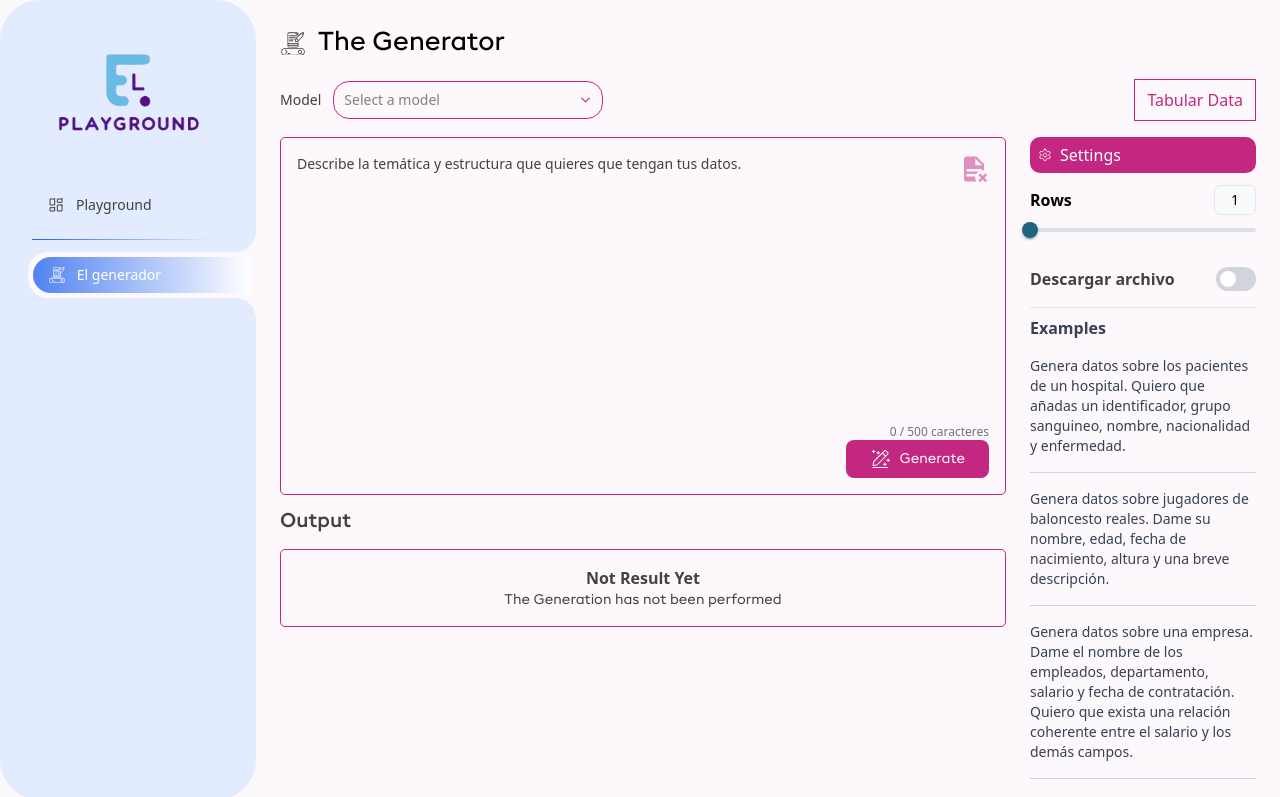
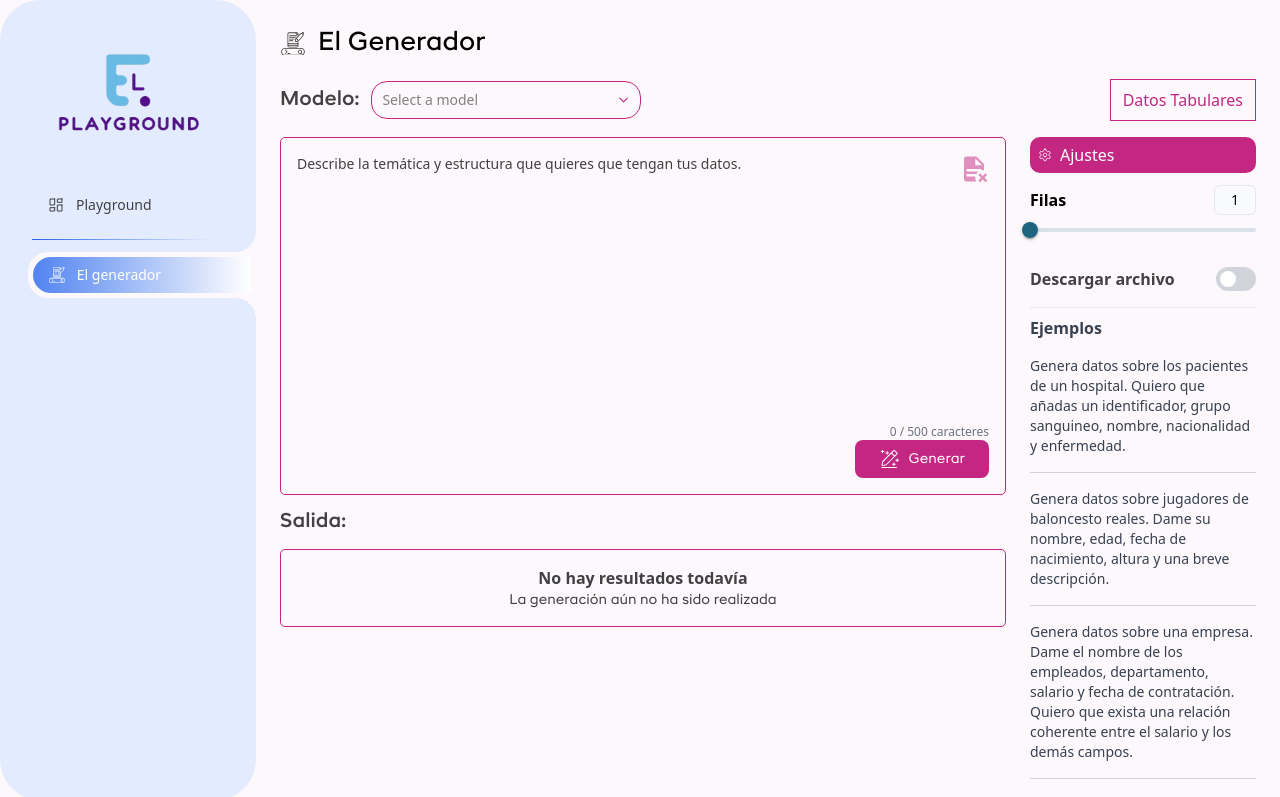
Before and after one commit to UO289137/TFG, a React (Create React App) app in the folder frontend/: page /generator in a window 1280 px wide. Shown: the top 797 px of the page. Built offline with nearby package versions, Linux system fonts and the light colour scheme.

Commit message:
Traducido el frontend al español evitando anglicismos. Sustituidas las alertas por mensajes en la UI.

```diff
--- a/frontend/src/pages/Generator.tsx
+++ b/frontend/src/pages/Generator.tsx
@@ -29,6 +29,8 @@ const Generator: React.FC = () => {
   const [fileName, setFileName] = useState('synthetic_data');
   const [fileNameError, setFileNameError] = useState('');
   const [themeError, setThemeError] = useState('');
+  const [fileError, setFileError] = useState<string>('');
+  const [generalError, setGeneralError] = useState<string>('');
 
   // Definir los rangos para cada modelo
   const rowRanges = {
@@ -56,6 +58,8 @@ const Generator: React.FC = () => {
     setThemeError('');
     setDownloadEnabled(false);
     setCsvContent('');
+    setGeneralError('');
+    setFileError('');
   }, [model]);
 
   // Manejador del Slider
@@ -81,14 +85,16 @@ const Generator: React.FC = () => {
 
   // Manejador para la subida de archivo (para ctgan)
   const handleFileChange = (e: React.ChangeEvent<HTMLInputElement>) => {
+    setGeneralError('');
+    setFileError('');
     if (e.target.files && e.target.files.length > 0) {
       const selectedFile = e.target.files[0];
       const fileName = selectedFile.name.toLowerCase();
       // Validación de extensión .csv
       if (!fileName.endsWith('.csv')) {
-        alert('Por favor, selecciona un archivo CSV.');
-        e.target.value = ''; // Reiniciar el input
-        setFile(null); // Asegurarse de no almacenar el archivo en el estado
+        setFileError('Por favor, selecciona un archivo con extensión .csv.');
+        e.target.value = '';
+        setFile(null);
         return;
       }
       // Validación del contenido del CSV: al menos 2 muestras de datos (excluyendo la cabecera)
@@ -99,10 +105,10 @@ const Generator: React.FC = () => {
           const totalFilas = results.data.length;
           // Se asume que la primera línea es la cabecera.
           if (totalFilas - 1 < 2) {
-            alert(
-              'El archivo CSV debe contener al menos 2 entradas de datos (excluyendo la cabecera).'
+            setFileError(
+              'El CSV debe tener al menos 2 filas de datos (sin contar la cabecera).'
             );
-            e.target.value = ''; // Reiniciar el input en caso de error
+            e.target.value = '';
             setFile(null);
             return;
           }
@@ -121,9 +127,11 @@ const Generator: React.FC = () => {
   };
 
   const handleGenerate = async () => {
+    setGeneralError('');
+    setFileError('');
     if (model === 'ctgan' || model === 'gaussian') {
       if (!file) {
-        alert('Por favor, selecciona un archivo CSV.');
+        setFileError('Debes seleccionar un archivo CSV antes de generar.');
         return;
       }
     } else if (!text.trim()) {
@@ -182,12 +190,14 @@ const Generator: React.FC = () => {
     } catch (error: any) {
       if (error.name === 'AbortError') {
         // Si la petición se aborta por timeout, notificamos al usuario
-        alert(
-          'La solicitud ha tardado más de 300 segundos y ha sido cancelada. Inténtalo nuevamente.'
+        setGeneralError(
+          'La petición superó el tiempo máximo de espera. Inténtalo más tarde.'
         );
       } else {
         console.error(error);
-        alert('Error generating data. Please try again.');
+        setGeneralError(
+          'Error al generar datos. Por favor, vuelve a intentarlo.'
+        );
       }
     } finally {
       clearTimeout(timeoutId);
@@ -201,16 +211,16 @@ const Generator: React.FC = () => {
       <TopBar containerClassName="justify-between">
         <aside className="flex justify-start items-center gap-3">
           <GeneratorIcon className="fill-[#414042] w-[26px] h-[23.59px]" />
-          <h2 className="text-[26px] font-primary font-medium">
-            The Generator
-          </h2>
+          <h2 className="text-[26px] font-primary font-medium">El Generador</h2>
         </aside>
       </TopBar>
 
       {/* Generator Bar */}
       <div className="flex justify-between items-center w-full">
         <div className="flex items-center gap-3">
-          <p className="sm:text-sm text-xs text-[#414042]">Model</p>
+          <p className="text-[#414042] lg:text-[20px] text-[18px] font-primary font-semibold">
+            Modelo:
+          </p>
           <div className="flex">
             <GeneratorSelect
               options={[
@@ -254,7 +264,7 @@ const Generator: React.FC = () => {
             className="md:py-2 p-1.5 md:px-3 px-2 border border-generator text-generator text-[#414042] lg:text-base md:text-sm text-xs"
             onClick={() => navigate('?model=merlin')}
           >
-            Tabular Data
+            Datos Tabulares
           </button>
         </div>
       </div>
@@ -263,6 +273,11 @@ const Generator: React.FC = () => {
       <div className="grid grid-cols-8 gap-6 mt-4">
         <div className="flex flex-col gap-3 w-full xl:col-span-6 col-span-8">
           <div className="border border-generator rounded-[5px] relative p-4">
+            {generalError && (
+              <div className="bg-red-100 border border-red-400 text-red-700 p-2 rounded mb-4">
+                {generalError}
+              </div>
+            )}
             {model === 'ctgan' || model === 'gaussian' ? (
               <div>
                 <label className="block mb-2 text-[#414042]">
@@ -274,6 +289,9 @@ const Generator: React.FC = () => {
                   onChange={handleFileChange}
                   className="w-full"
                 />
+                {fileError && (
+                  <p className="text-red-500 text-xs mt-1">{fileError}</p>
+                )}
               </div>
             ) : (
               <div className="relative">
@@ -315,14 +333,19 @@ const Generator: React.FC = () => {
                 disabled={loading || (downloadEnabled && fileNameError !== '')}
               >
                 <PenIcon className="md:w-[22px] w-[20px] md:h-[22px] h-[20px] fill-white" />
-                {loading ? `Generating... (${elapsedTime}s)` : 'Generate'}
+                {loading ? `Generating... (${elapsedTime}s)` : 'Generar'}
               </button>
             </aside>
+            {generalError && (
+              <div className="bg-red-100 border border-red-400 text-red-700 px-4 py-2 rounded mb-4">
+                {generalError}
+              </div>
+            )}
           </div>
 
           {/* Output */}
           <h2 className="text-[#414042] lg:text-[20px] text-[18px] font-primary font-semibold">
-            Output
+            Salida:
           </h2>
           <div className="flex flex-col items-center border border-generator rounded-[5px] justify-center p-4 overflow-y-auto max-h-[323px]">
             {loading ? (
@@ -388,10 +411,10 @@ const Generator: React.FC = () => {
             ) : (
               <>
                 <h3 className="text-[#414042] lg:text-base text-sm font-semibold">
-                  Not Result Yet
+                  No hay resultados todavía
                 </h3>
                 <p className="text-[#414042] lg:text-sm text-xs font-primary">
-                  The Generation has not been performed
+                  La generación aún no ha sido realizada
                 </p>
               </>
             )}
@@ -402,12 +425,12 @@ const Generator: React.FC = () => {
         <div className="col-span-8 xl:col-span-2">
           <span className="flex items-center justify-start gap-2 text-[#414042] md:text-[16px] text-sm mt-3 xl:mt-0 font-[400] rounded-[10px] p-2 text-center bg-generator text-white">
             <SettingsIcon className="w-[14px] h-[14px] stroke-[#414042] stroke-white" />
-            Settings
+            Ajustes
           </span>
           <div className="mt-3">
             <div>
               <span className="flex items-center justify-between md:text-base text-sm font-semibold">
-                Rows
+                Filas
                 <label className="p-1 bg-slate-50 rounded-md border lg:px-4 px-3 lg:py-1 py-0.8 lg:text-sm text-xs font-light">
                   {rows}
                 </label>
@@ -483,7 +506,7 @@ const Generator: React.FC = () => {
 
             <div className="mt-4 border-t pt-2">
               <h3 className="md:text-base text-sm font-semibold text-gray-700">
-                Examples
+                Ejemplos
               </h3>
               <ul className="mt-2">
                 {[
```
